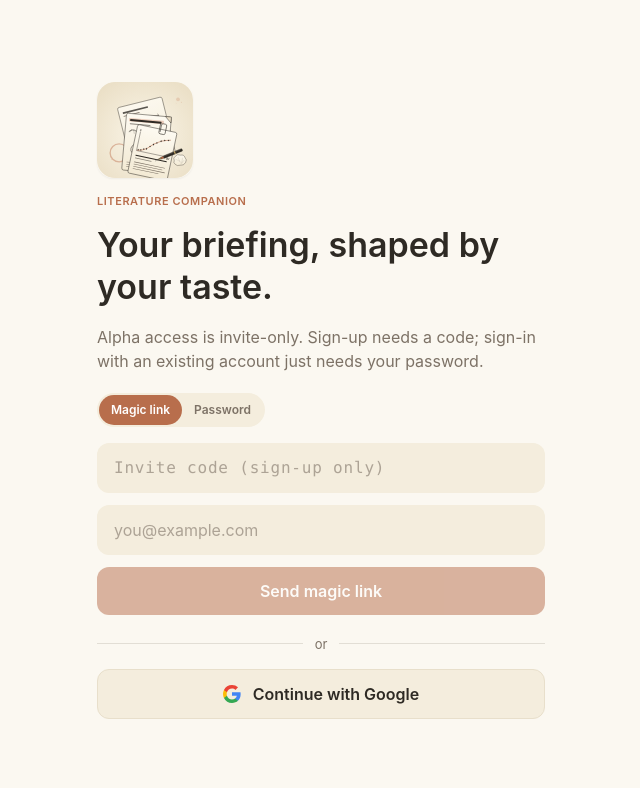
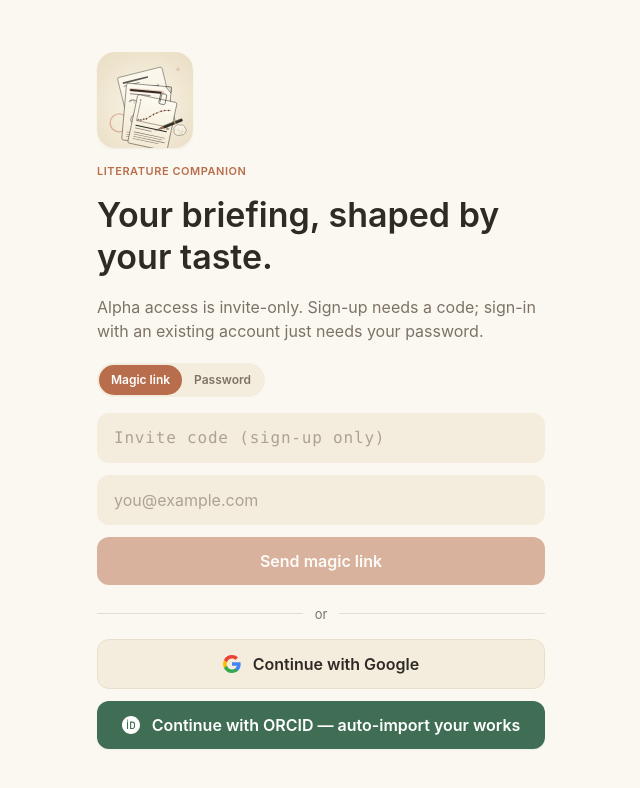
Before and after one commit to joshuafe/lit-companion-web, a React (Vite) app: page / in a window 1280 px wide. Shown: the top 788 px of the page, without its empty margins (319-959 px from the left). Built offline with nearby package versions, Linux system fonts and the light colour scheme.

Commit message:
auth: Continue with ORCID button + OAuth callback wiring

```diff
--- a/src/pages/AuthPage.tsx
+++ b/src/pages/AuthPage.tsx
@@ -73,6 +73,23 @@
     if (signUp.error) {
       setError(signUp.error.message);
     }
+  }
+
+  function signInWithOrcid() {
+    // Hand-off to ORCID's authorize endpoint. Server-side callback handles
+    // token exchange + Supabase user creation + invite-redemption auto-grandfather.
+    const ORCID_BASE = "https://orcid.org";
+    const clientId = (import.meta as any).env?.VITE_ORCID_CLIENT_ID;
+    if (!clientId) {
+      setError("ORCID sign-in not configured (set VITE_ORCID_CLIENT_ID in Vercel env).");
+      return;
+    }
+    const url = new URL(`${ORCID_BASE}/oauth/authorize`);
+    url.searchParams.set("client_id", clientId);
+    url.searchParams.set("response_type", "code");
+    url.searchParams.set("scope", "/authenticate /read-limited");
+    url.searchParams.set("redirect_uri", `${SUPABASE_URL}/functions/v1/orcid-callback`);
+    window.location.href = url.toString();
   }
 
   async function signInWithGoogle() {
@@ -223,6 +240,17 @@
               Continue with Google
             </button>
 
+            <button
+              type="button"
+              onClick={signInWithOrcid}
+              className="mt-3 w-full rounded-xl bg-jewel-emerald text-white font-semibold py-3 active:opacity-80 flex items-center justify-center gap-3 shadow-sm"
+            >
+              <svg width="18" height="18" viewBox="0 0 256 256" aria-hidden="true">
+                <path fill="#FFFFFF" d="M128 0C57.3 0 0 57.3 0 128s57.3 128 128 128 128-57.3 128-128S198.7 0 128 0zM86.3 186.2H70.9V79.1h15.4v107.1zm-7.7-118c-5.4 0-9.7-4.4-9.7-9.7s4.4-9.7 9.7-9.7 9.7 4.4 9.7 9.7-4.3 9.7-9.7 9.7zm107 78.2c0 22.4-13.4 39.7-37.5 39.7H114.7V79.1h33.4c24.1 0 37.5 16.7 37.5 39.7v28.6zm-15.4-26c0-15.9-9-25.2-23.9-25.2h-15.5v74.7h15.5c14.9 0 23.9-9.3 23.9-25.2v-24.3z"/>
+              </svg>
+              Continue with ORCID — auto-import your works
+            </button>
+
           </>
         )}
 
```
